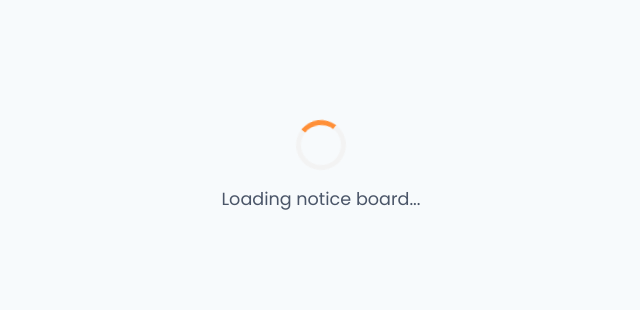
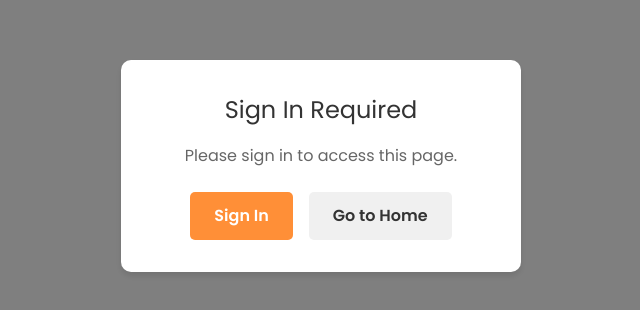
Before and after one commit to HxdiTron/hadico, a Next.js app: page /notice-board in a window 1280 px wide. Before the commit this address had no page. Shown: the part 234-544 px from the top of the page, without its empty margins (319-959 px from the left). Built offline with nearby package versions, Linux system fonts and the light colour scheme.

Commit message:
routing chnages

```diff
--- a/app/components/Navbar.tsx
+++ b/app/components/Navbar.tsx
@@ -27,7 +27,7 @@ const Navbar: React.FC = () => {
       await supabase.auth.signOut();
       localStorage.removeItem('staySignedIn');
       setTimeout(() => {
-        router.replace('/login');
+        router.replace('/');
       }, 200);
     } catch (error) {
       alert('Logout failed. Please try again.');
--- a/app/components/ProtectedRoute.tsx
+++ b/app/components/ProtectedRoute.tsx
@@ -12,6 +12,7 @@ const ProtectedRoute: React.FC<ProtectedRouteProps> = ({ children }) => {
   const router = useRouter();
   const [isLoading, setIsLoading] = useState(true);
   const [isAuthenticated, setIsAuthenticated] = useState(false);
+  const [showPopup, setShowPopup] = useState(false);
 
   useEffect(() => {
     const checkAuth = async () => {
@@ -20,13 +21,13 @@ const ProtectedRoute: React.FC<ProtectedRouteProps> = ({ children }) => {
 
         if (error || !session) {
           setIsAuthenticated(false);
-          router.push('/login');
+          setShowPopup(true);
         } else {
           setIsAuthenticated(true);
         }
       } catch (error) {
         setIsAuthenticated(false);
-        router.push('/login');
+        setShowPopup(true);
       } finally {
         setIsLoading(false);
       }
@@ -44,6 +45,31 @@ const ProtectedRoute: React.FC<ProtectedRouteProps> = ({ children }) => {
     );
   }
 
+  if (showPopup) {
+    return (
+      <div className="popup-overlay">
+        <div className="popup-content">
+          <h2>Sign In Required</h2>
+          <p>Please sign in to access this page.</p>
+          <div className="popup-buttons">
+            <button
+              className="popup-button primary"
+              onClick={() => router.push('/login')}
+            >
+              Sign In
+            </button>
+            <button
+              className="popup-button secondary"
+              onClick={() => router.push('/')}
+            >
+              Go to Home
+            </button>
+          </div>
+        </div>
+      </div>
+    );
+  }
+
   return isAuthenticated ? <>{children}</> : null;
 };
 
--- a/app/globals.css
+++ b/app/globals.css
@@ -1896,3 +1896,71 @@ body {
     padding: 0 1rem;
   }
 }
+
+/* POPUP STYLES */
+.popup-overlay {
+  position: fixed;
+  top: 0;
+  left: 0;
+  width: 100%;
+  height: 100%;
+  background-color: rgba(0, 0, 0, 0.5);
+  display: flex;
+  justify-content: center;
+  align-items: center;
+  z-index: 1000;
+}
+
+.popup-content {
+  background-color: white;
+  padding: 2rem;
+  border-radius: 10px;
+  box-shadow: 0 4px 6px rgba(0, 0, 0, 0.1);
+  max-width: 400px;
+  width: 90%;
+  text-align: center;
+}
+
+.popup-content h2 {
+  color: #333;
+  margin-bottom: 1rem;
+  font-size: 1.5rem;
+}
+
+.popup-content p {
+  color: #666;
+  margin-bottom: 1.5rem;
+}
+
+.popup-buttons {
+  display: flex;
+  justify-content: center;
+  gap: 1rem;
+}
+
+.popup-button {
+  padding: 0.75rem 1.5rem;
+  border-radius: 5px;
+  font-weight: 600;
+  cursor: pointer;
+  transition: all 0.3s ease;
+  border: none;
+}
+
+.popup-button.primary {
+  background-color: #FF8F37;
+  color: white;
+}
+
+.popup-button.primary:hover {
+  background-color: #e67e2a;
+}
+
+.popup-button.secondary {
+  background-color: #f0f0f0;
+  color: #333;
+}
+
+.popup-button.secondary:hover {
+  background-color: #e0e0e0;
+}
--- a/app/notice-board/page.tsx
+++ b/app/notice-board/page.tsx
@@ -4,6 +4,7 @@ import { useEffect, useState } from 'react';
 import { useRouter } from 'next/navigation';
 import Link from 'next/link';
 import { supabase } from '../../lib/supabaseClient';
+import ProtectedRoute from '../components/ProtectedRoute';
 
 interface Notice {
   id: number;
@@ -68,30 +69,15 @@ export default function NoticeBoard() {
   );
 
   useEffect(() => {
-    const checkAuth = async () => {
-      try {
-        const { data: { session }, error } = await supabase.auth.getSession();
-
-        if (error || !session) {
-          router.replace('/login');
-          return;
-        }
-
     setIsLoading(false);
-      } catch (error) {
-        router.replace('/login');
-      }
-    };
-
-    checkAuth();
-  }, [router]);
+  }, []);
 
   const handleLogout = async () => {
     try {
       await supabase.auth.signOut();
       localStorage.removeItem('staySignedIn');
       setTimeout(() => {
-        router.replace('/login');
+        router.replace('/');
       }, 200);
     } catch (error) {
       alert('Logout failed. Please try again.');
@@ -109,6 +95,7 @@ export default function NoticeBoard() {
   }
 
   return (
+    <ProtectedRoute>
       <div className="notice-board-container">
         <nav className="navbar" style={{ display: 'flex', justifyContent: 'space-between', alignItems: 'center' }}>
           <div className="nav-left">
@@ -174,5 +161,6 @@ export default function NoticeBoard() {
           ))}
         </div>
       </div>
+    </ProtectedRoute>
   );
 }
```
Lines whose indentation alone changed are shown as unchanged.
